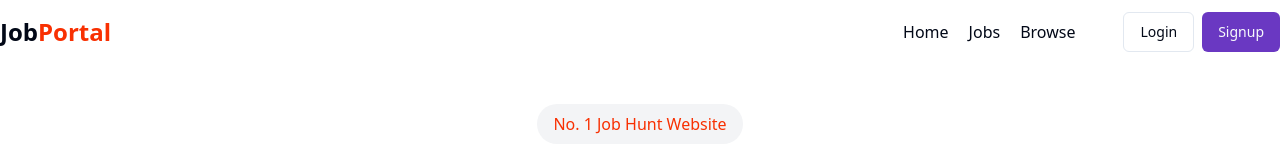
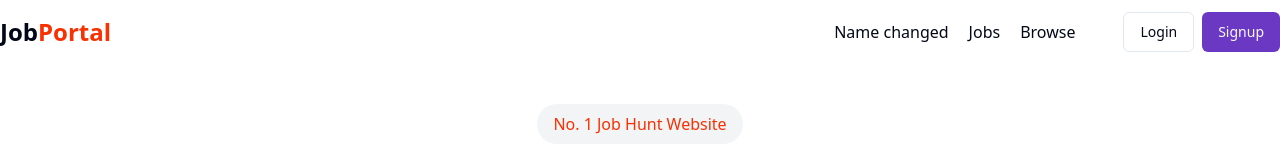
Before and after one commit to vaibhavkale007/frontend, a React (Vite) app: page / in a window 1280 px wide. Shown: the top 160 px of the page. Built offline with nearby package versions, Linux system fonts and the light colour scheme; no server answers.

Commit message:
Change link text from 'Home' to 'Name changed'

```diff
--- a/src/components/shared/Navbar.jsx
+++ b/src/components/shared/Navbar.jsx
@@ -44,7 +44,7 @@
                                 </>
                             ) : (
                                 <>
-                                    <li><Link to="/">Home</Link></li>
+                                    <li><Link to="/">Name changed</Link></li>
                                     <li><Link to="/jobs">Jobs</Link></li>
                                     <li><Link to="/browse">Browse</Link></li>
                                 </>
```
